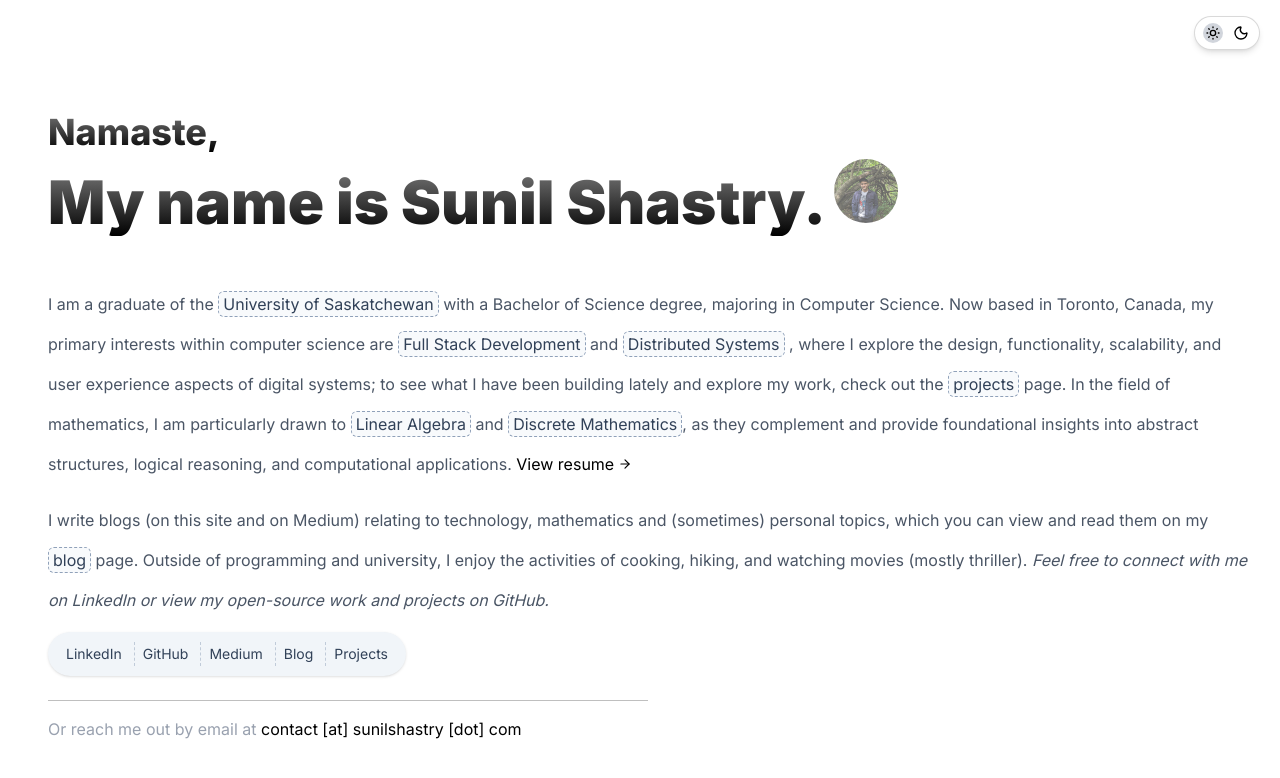
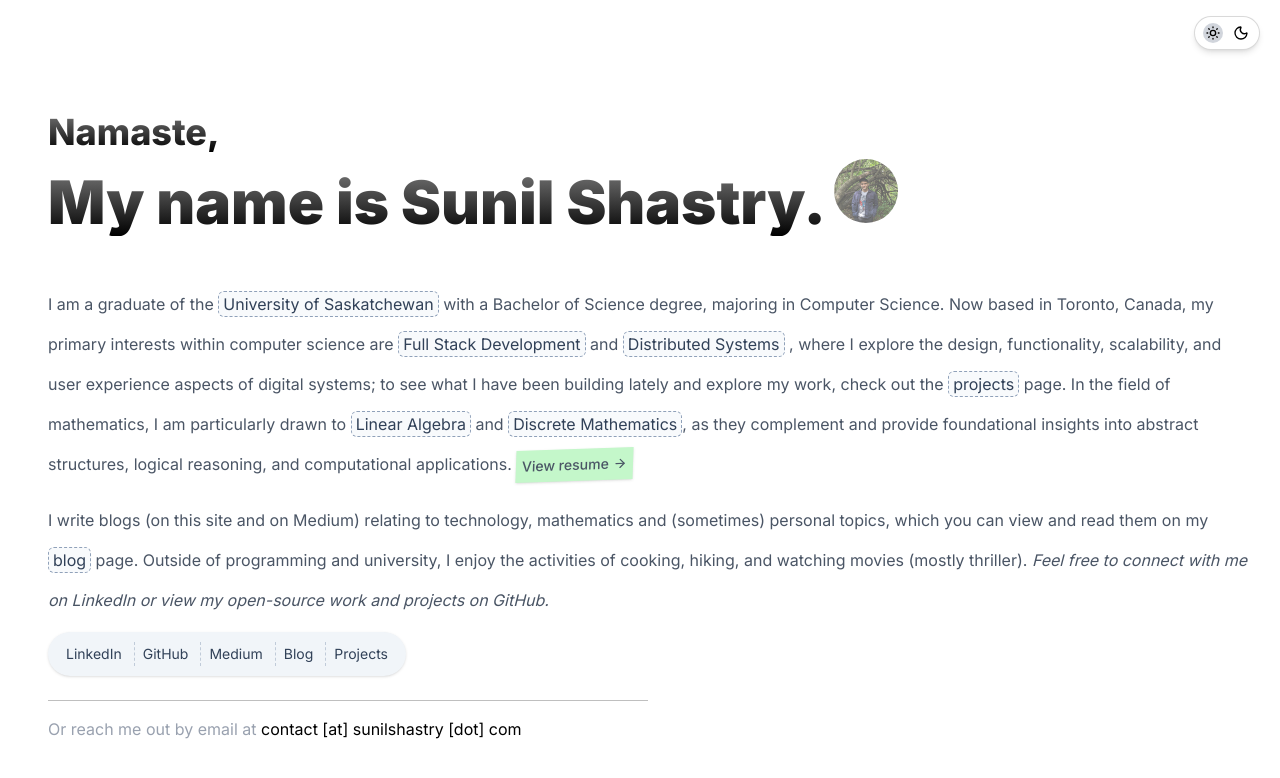
Before and after one commit to sunillshastry/sunilshastry.com, a Next.js app: page / in a window 1280 px wide. Shown: the top 778 px of the page. Built offline with nearby package versions, Linux system fonts and the light colour scheme.

Commit message:
Update the styling for the 'View Resume' link button

```diff
--- a/app/page.tsx
+++ b/app/page.tsx
@@ -8,6 +8,7 @@ import {
 	TooltipTrigger,
 } from '@/components/ui/tooltip';
 import { useTheme } from '@/context/ThemeContext';
+import { cn } from '@/lib/utils';
 import { ArrowRight } from 'lucide-react';
 import Image from 'next/image';
 import Link from 'next/link';
@@ -98,7 +99,10 @@ export default function Page() {
 					structures, logical reasoning, and computational applications.{' '}
 					<Link
 						href="/resume.pdf"
-						className={`${theme === 'dark' ? 'anchor-link-dark text-white' : 'anchor-link-light text-black'} anchor-link relative inline-flex items-center justify-start gap-x-1 p-0`}
+						className={cn(
+							'inline-flex -skew-2 items-center justify-start gap-x-1 bg-[#C4F7CA] px-1.5 py-1 text-sm leading-6 font-medium text-gray-600 shadow-sm',
+							theme === 'dark' && 'shadow-slate-100/50'
+						)}
 						title="View Sunil's Resume"
 					>
 						<span>View resume</span>
```
